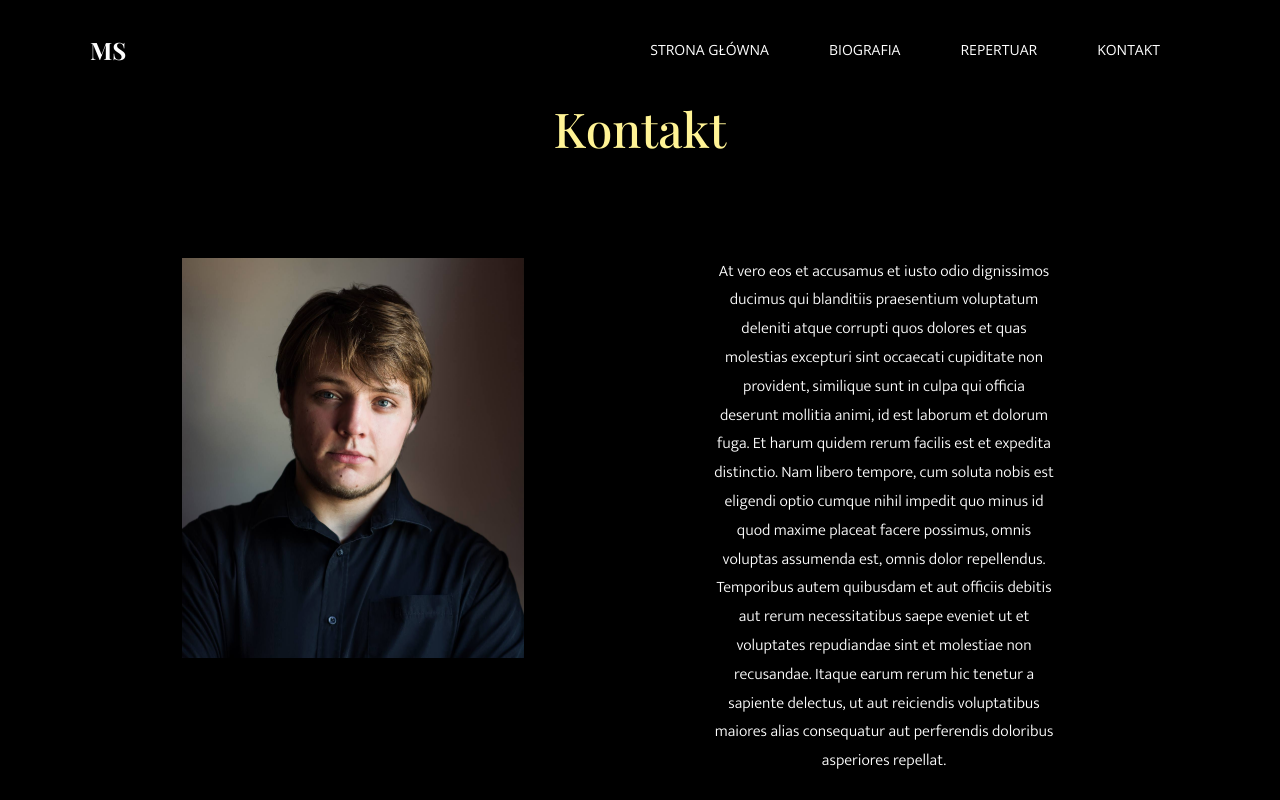
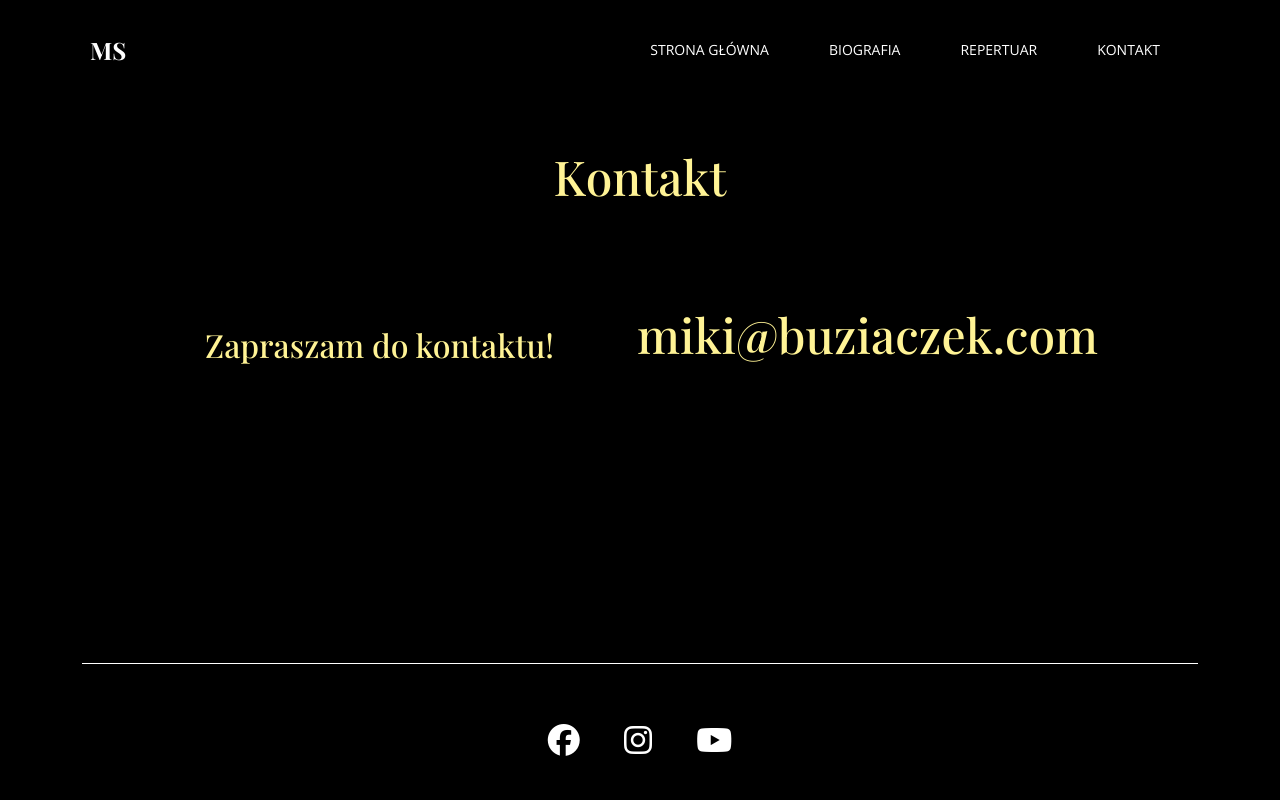
Before and after one commit to MartaPoti/Mikolaj_project, a plain HTML site: page kontakt.html in a window 1280 px wide. Shown: the top 800 px of the page. Drawn offline with nearby package versions, Linux system fonts and the light colour scheme.

Commit message:
added contact page

```diff
--- a/kontakt.html
+++ b/kontakt.html
@@ -42,21 +42,14 @@ crossorigin="anonymous"
 
 
         <section class="kontakt">
-          <h2>Kontakt</h2>
+          <h2 class="mt-5">Kontakt</h2>
 
         <div class=" grid grid-1-1">
           <div>
-            <img
-              src="img/portret.jpg"
-              class="img-resp"
-              alt="Mikołaj Sikała portret"
-              style="width: 360px; height: 400px; object-fit: cover; object-position: -20% 0;"
-              />
+            <h3>Zapraszam do kontaktu!</h3>
           </div>
           <div class="">
-            <p>
-              At vero eos et accusamus et iusto odio dignissimos ducimus qui blanditiis praesentium voluptatum deleniti atque corrupti quos dolores et quas molestias excepturi sint occaecati cupiditate non provident, similique sunt in culpa qui officia deserunt mollitia animi, id est laborum et dolorum fuga. Et harum quidem rerum facilis est et expedita distinctio. Nam libero tempore, cum soluta nobis est eligendi optio cumque nihil impedit quo minus id quod maxime placeat facere possimus, omnis voluptas assumenda est, omnis dolor repellendus. Temporibus autem quibusdam et aut officiis debitis aut rerum necessitatibus saepe eveniet ut et voluptates repudiandae sint et molestiae non recusandae. Itaque earum rerum hic tenetur a sapiente delectus, ut aut reiciendis voluptatibus maiores alias consequatur aut perferendis doloribus asperiores repellat.
-            </p>
+           <h2>miki@buziaczek.com</h2>
           </div>
         </section>
 
```
